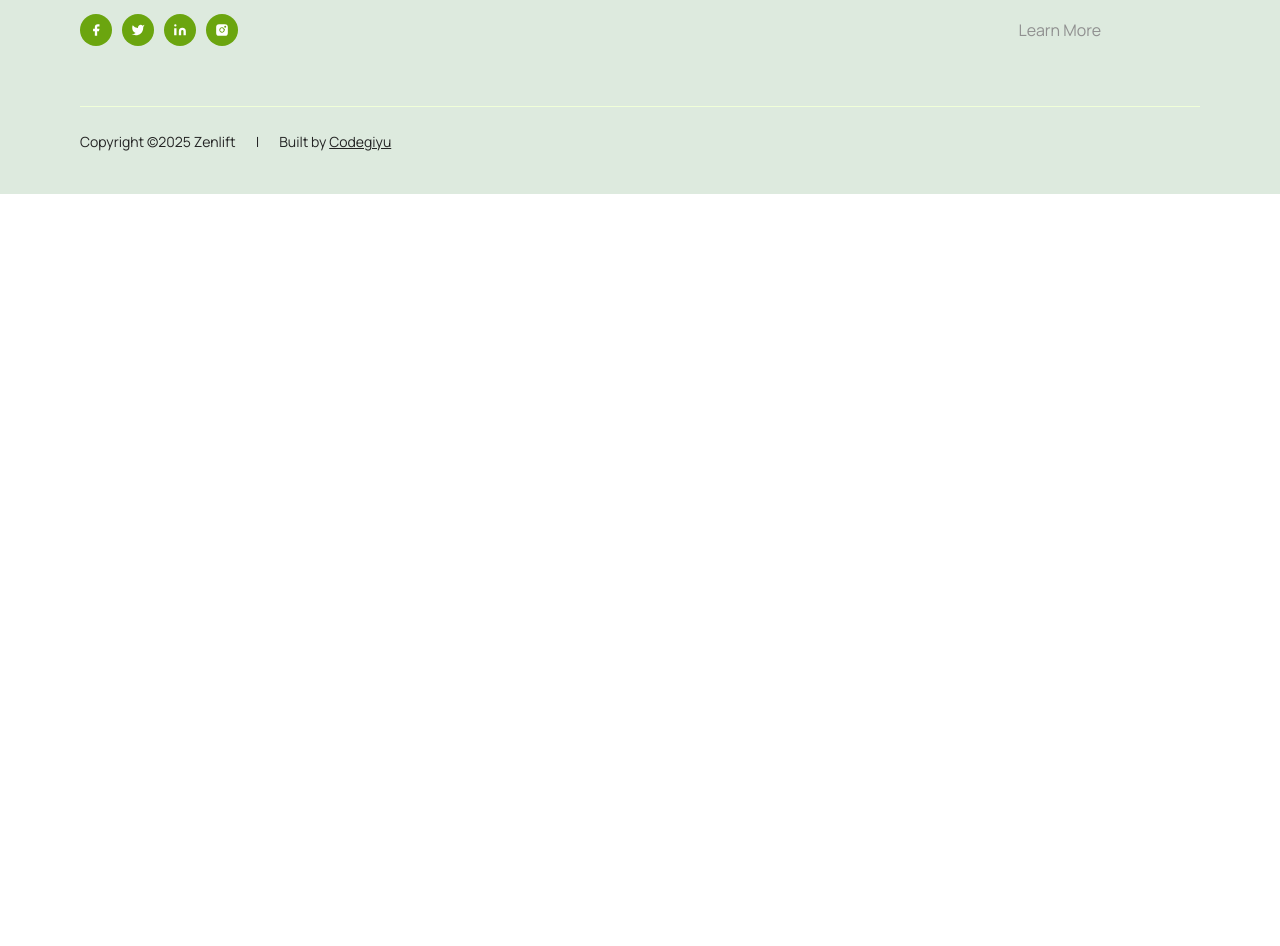
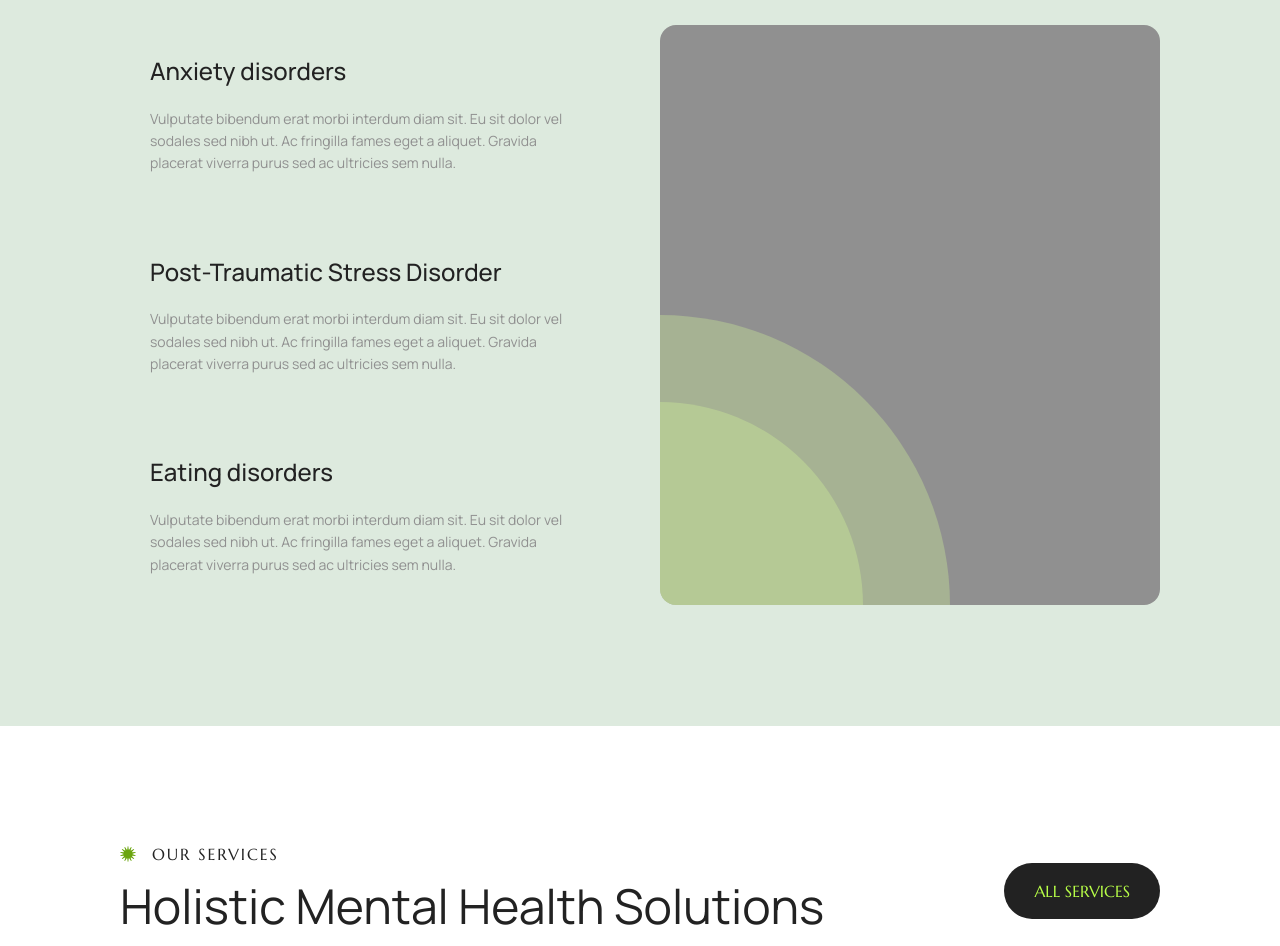
Before and after one commit to codegiyu/eye-connect, a Next.js app: page / in a window 1280 px wide. Shown: the part 1851-2797 px from the top of the page. Before the commit the page ends 2045 px from the top, so only its background shows below. Built offline with nearby package versions, Linux system fonts and the light colour scheme.

Commit message:
feat: cta added

```diff
--- a/app/globals.css
+++ b/app/globals.css
@@ -141,13 +141,13 @@
     @apply font-marcel text-[0.75rem] sm:text-[1rem] leading-none tracking-[0.12em];
   }
   .typo-body1 {
-    @apply font-manrope text-[0.875rem] sm:text-[1.125rem] leading-[1.6] font-medium;
+    @apply font-manrope text-[1rem] sm:text-[1.125rem] leading-[1.6] font-medium;
   }
   .typo-body2 {
-    @apply font-manrope text-[0.75rem] sm:text-[1rem] leading-[1.6];
+    @apply font-manrope text-[1rem] sm:text-[1rem] leading-[1.6];
   }
   .typo-body3 {
-    @apply font-manrope text-[0.625rem] sm:text-[0.875rem] leading-[1.6];
+    @apply font-manrope text-[0.875rem] sm:text-[0.875rem] leading-[1.6];
   }
   .typo-quote {
     @apply font-marcel text-[2.25rem] sm:text-[3rem] leading-none;
--- a/app/page.tsx
+++ b/app/page.tsx
@@ -1,11 +1,17 @@
 import { MainLayout } from '@/components/layout/MainLayout';
 import { AboutUs } from '@/components/sections/home/AboutUs';
+import { ConditionsWeTreat } from '@/components/sections/home/ConditionsWeTreat';
+import { CTA } from '@/components/sections/home/CTA';
+import { OurServices } from '@/components/sections/home/Services';
 
 export default function Home() {
   return (
     <MainLayout>
       <section className="w-full">
         <AboutUs />
+        <ConditionsWeTreat />
+        <OurServices />
+        <CTA />
       </section>
     </MainLayout>
   );
--- a/components/atoms/ZenButton.tsx
+++ b/components/atoms/ZenButton.tsx
@@ -104,7 +104,7 @@ const ZenButton = forwardRef<HTMLButtonElement, ZenButtonProps>(
               </i>
             )}
             <div className="flex items-center gap-3">
-              <span className={cn('', textClassName)}>{text}</span>
+              <span className={cn('font-marcel uppercase', textClassName)}>{text}</span>
               {loading && (
                 <i
                   className={cn(
--- /dev/null
+++ b/components/general/ColouredRings.tsx
@@ -0,0 +1,15 @@
+export interface ColouredRingsProps {
+  side?: 'left' | 'right';
+}
+
+export const ColouredRings = ({ side = 'left' }: ColouredRingsProps) => {
+  return (
+    <div
+      className={`h-full aspect-square absolute bottom-0 translate-y-1/2
+      ${side === 'left' ? 'left-0 -translate-x-1/2' : 'right-0 translate-x-1/2'}`}>
+      <div className="w-full h-full rounded-full bg-primary/30 hover:bg-primary/50 grid place-items-center transition-all duration-1000 ease-in-out">
+        <div className="w-7/10 aspect-square rounded-full bg-primary/30 hover:bg-primary/65 transition-all duration-1000 ease-in-out" />
+      </div>
+    </div>
+  );
+};
--- a/components/general/SectionHeading.tsx
+++ b/components/general/SectionHeading.tsx
@@ -6,7 +6,7 @@ export interface SectionHeadingProps {
   subtitle?: string;
   subtext?: string;
   className?: string;
-  inDarkBg?: string;
+  inDarkBg?: boolean;
 }
 
 export const SectionHeading = ({
--- /dev/null
+++ b/components/sections/home/CTA.tsx
@@ -0,0 +1,22 @@
+import { ZenButton } from '@/components/atoms/ZenButton';
+import { SectionHeading } from '@/components/general/SectionHeading';
+
+export const CTA = () => {
+  return (
+    <section className="w-full bg-gray-text zen-container py-[7.5rem] md:py-[14.5rem] relative">
+      <div className="w-full grid gap-10">
+        <SectionHeading
+          subtitle="Start your journey"
+          title="Begin your path to wellness"
+          subtext="Vulputate bibendum erat morbi interdum diam sit. Eu sit dolor vel sodales sed nibh ut. Ac fringilla fames eget a aliquet. Gravida placerat viverra purus sed ac ultricies sem nulla."
+          className="max-w-[45.625rem] text-center justify-items-center mx-auto"
+          inDarkBg
+        />
+        <div className="w-fit grid gap-4 justify-items-center mx-auto">
+          <ZenButton text="Schedule A Consultation" />
+          <ZenButton variant="secondary" text="Contact Us" />
+        </div>
+      </div>
+    </section>
+  );
+};
--- /dev/null
+++ b/components/sections/home/ConditionsWeTreat.tsx
@@ -0,0 +1,62 @@
+import { ZenButton } from '@/components/atoms/ZenButton';
+import { ColouredRings } from '@/components/general/ColouredRings';
+import { SectionHeading } from '@/components/general/SectionHeading';
+
+export const ConditionsWeTreat = () => {
+  return (
+    <section className="zen-container bg-variant-bg py-[7.5rem]">
+      <div className="w-full grid gap-10 lg:gap-16 extra-padding-container">
+        <div className="w-full flex items-center justify-between gap-5">
+          <SectionHeading title="Conditions we treat" />
+          <ZenButton variant="secondary" text="Learn More" wrapClassName="hidden lg:block" />
+        </div>
+
+        <div className="w-full grid lg:grid-cols-2 items-center gap-10">
+          <div className="w-full xl:max-w-[30.1875rem] h-fit grid xl:gap-5">
+            {conditions.map((item, idx) => (
+              <Condition key={idx} {...item} />
+            ))}
+            <ZenButton
+              variant="secondary"
+              text="Learn More"
+              wrapClassName="lg:hidden ml-auto mt-5"
+            />
+          </div>
+
+          <div className="w-full min-h-[20rem] sm:min-h-[36.25rem] bg-gray-text rounded-2xl overflow-hidden relative">
+            <ColouredRings />
+          </div>
+        </div>
+      </div>
+    </section>
+  );
+};
+
+type ConditionProps = {
+  title: string;
+  text: string;
+};
+
+const Condition = ({ text, title }: ConditionProps) => {
+  return (
+    <div className="w-full bg-transparent hover:bg-white grid gap-5 rounded-2xl py-5 sm:py-6 xl:py-[1.875rem] px-5 sm:px-[1.875rem] lg:px-5 xl:px-[1.875rem]">
+      <h4 className="typo-h5 text-dark-primary">{title}</h4>
+      <p className="typo-body3 text-gray-text">{text}</p>
+    </div>
+  );
+};
+
+const conditions: ConditionProps[] = [
+  {
+    title: 'Anxiety disorders',
+    text: 'Vulputate bibendum erat morbi interdum diam sit. Eu sit dolor vel sodales sed nibh ut. Ac fringilla fames eget a aliquet. Gravida placerat viverra purus sed ac ultricies sem nulla.',
+  },
+  {
+    title: 'Post-Traumatic Stress Disorder',
+    text: 'Vulputate bibendum erat morbi interdum diam sit. Eu sit dolor vel sodales sed nibh ut. Ac fringilla fames eget a aliquet. Gravida placerat viverra purus sed ac ultricies sem nulla.',
+  },
+  {
+    title: 'Eating disorders',
+    text: 'Vulputate bibendum erat morbi interdum diam sit. Eu sit dolor vel sodales sed nibh ut. Ac fringilla fames eget a aliquet. Gravida placerat viverra purus sed ac ultricies sem nulla.',
+  },
+];
--- /dev/null
+++ b/components/sections/home/Services.tsx
@@ -0,0 +1,73 @@
+import { ZenButton } from '@/components/atoms/ZenButton';
+import { SectionHeading } from '@/components/general/SectionHeading';
+import { ZenliftLogoStar } from '@/components/icons';
+
+export const OurServices = () => {
+  return (
+    <section className="zen-container py-[7.5rem]">
+      <div className="w-full grid gap-10 lg:gap-16 extra-padding-container">
+        <div className="w-full flex items-center justify-between gap-5">
+          <SectionHeading title="Holistic Mental Health Solutions" subtitle="Our Services" />
+          <ZenButton variant="secondary" text="All Services" wrapClassName="hidden lg:block" />
+        </div>
+
+        <div className="w-full grid sm:grid-cols-2 xl:grid-cols-3 items-stretch gap-6">
+          {services.map((item, idx) => (
+            <Service key={idx} {...item} />
+          ))}
+        </div>
+
+        <div className="w-full flex lg:hidden justify-end">
+          <ZenButton variant="secondary" text="All Services" />
+        </div>
+      </div>
+    </section>
+  );
+};
+
+type ServiceProps = {
+  title: string;
+  text: string;
+};
+
+const Service = ({ text, title }: ServiceProps) => {
+  return (
+    <div className="w-full h-full bg-light-gray-2 hover:bg-primary-light p-5 1440:p-10 rounded-2xl">
+      <div className="w-[3.125rem] aspect-square bg-primary-dark rounded-full grid place-items-center mb-6 sm:mb-8">
+        <i className="text-xl text-white">
+          <ZenliftLogoStar />
+        </i>
+      </div>
+
+      <h4 className="typo-h5 text-dark-primary mb-3 sm:mb-3.5">{title}</h4>
+      <p className="typo-body3 text-gray-text">{text}</p>
+    </div>
+  );
+};
+
+const services: ServiceProps[] = [
+  {
+    title: 'Individual Therapy',
+    text: 'Id nisl lacus penatibus bibendum vitae lectus et a. Lorem nulla nulla nulla faucibus amet feugiat ultricies. Posuere arcu enim.',
+  },
+  {
+    title: 'Group Therapy',
+    text: 'Id nisl lacus penatibus bibendum vitae lectus et a. Lorem nulla nulla nulla faucibus amet feugiat ultricies. Posuere arcu enim.',
+  },
+  {
+    title: 'Family Counseling',
+    text: 'Id nisl lacus penatibus bibendum vitae lectus et a. Lorem nulla nulla nulla faucibus amet feugiat ultricies. Posuere arcu enim.',
+  },
+  {
+    title: 'Couples Counseling',
+    text: 'Id nisl lacus penatibus bibendum vitae lectus et a. Lorem nulla nulla nulla faucibus amet feugiat ultricies. Posuere arcu enim.',
+  },
+  {
+    title: 'Meditation Workshops',
+    text: 'Id nisl lacus penatibus bibendum vitae lectus et a. Lorem nulla nulla nulla faucibus amet feugiat ultricies. Posuere arcu enim.',
+  },
+  {
+    title: 'Teletherapy Services',
+    text: 'Id nisl lacus penatibus bibendum vitae lectus et a. Lorem nulla nulla nulla faucibus amet feugiat ultricies. Posuere arcu enim.',
+  },
+];
```
Also changed, not shown: components/sections/home/Cofounders.tsx (added).
